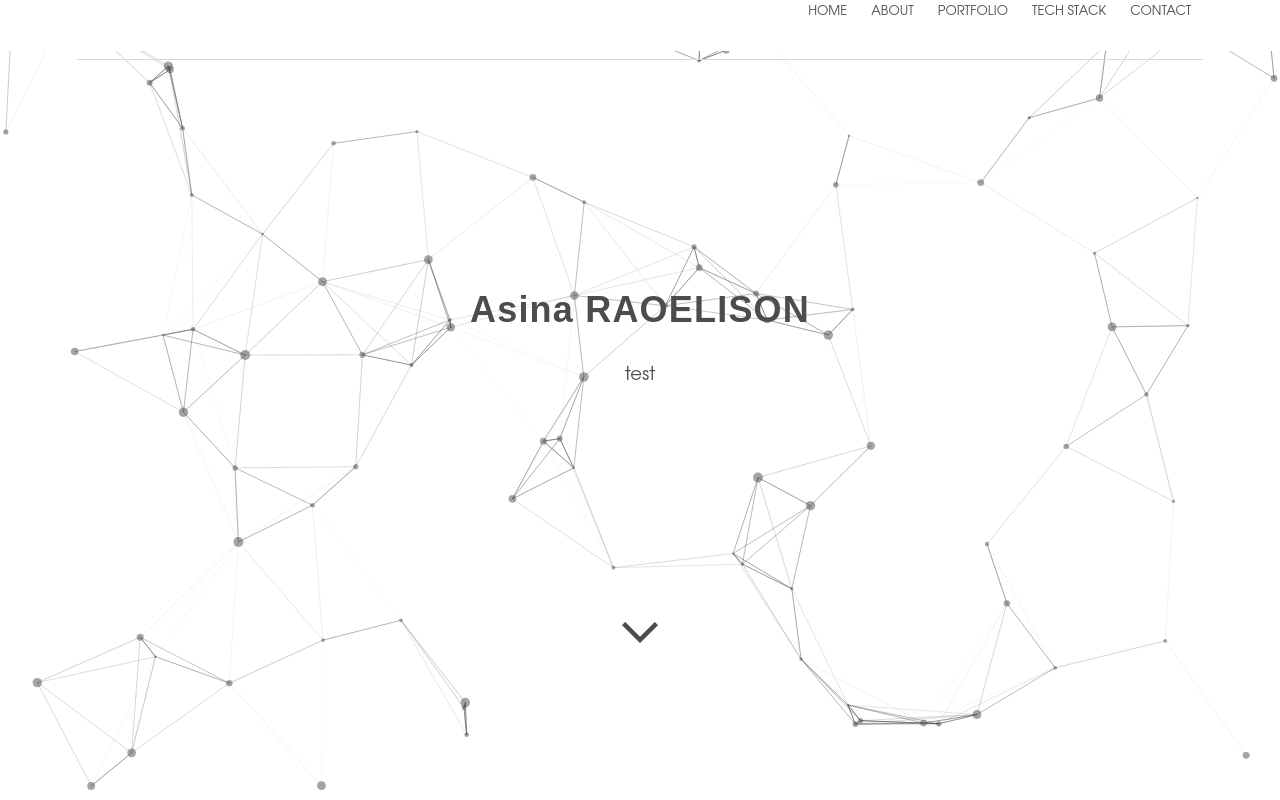
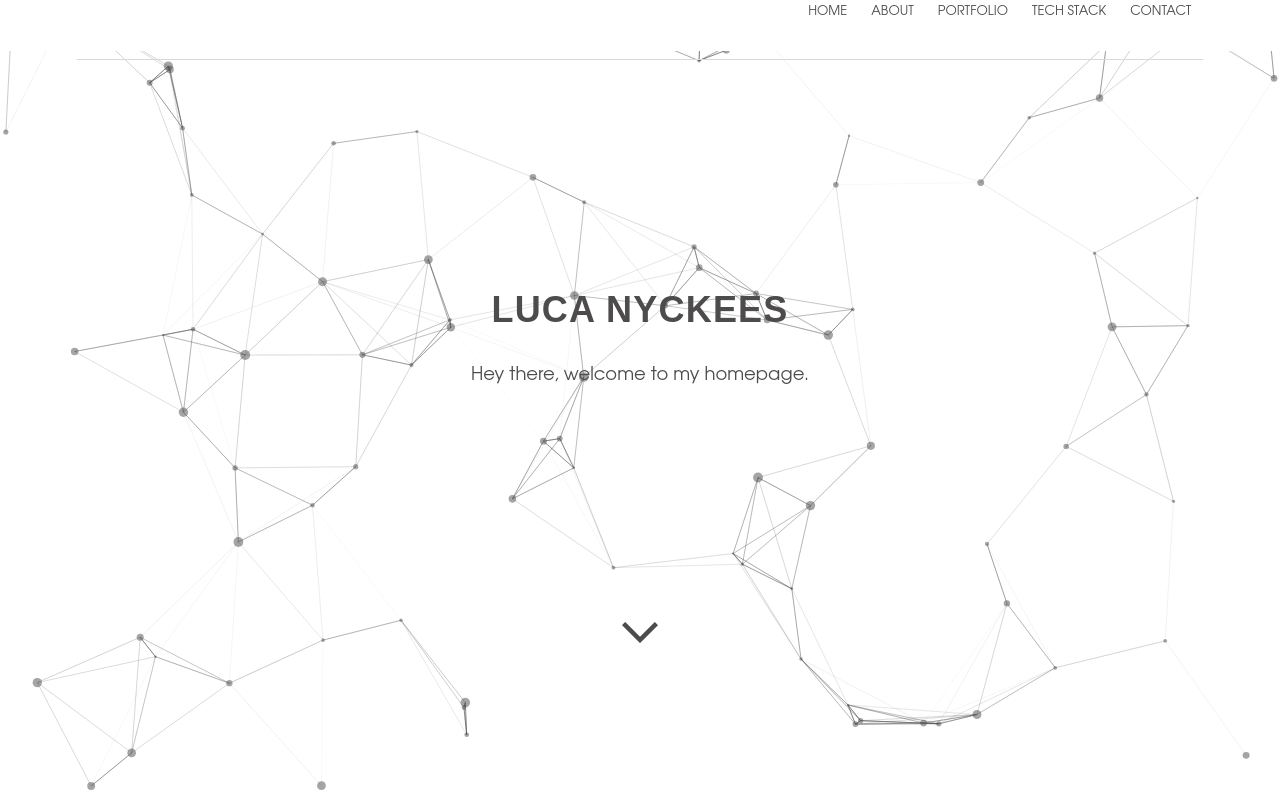
Before and after one commit to AsinaRaoelison/Asina_Raoelison.github.io, a React (Vite) app: page / in a window 1280 px wide. Shown: the top 800 px of the page. Built offline with nearby package versions, Linux system fonts and the light colour scheme; the HTML template or start-up script is replaced by a standard one.

Commit message:
modification3

```diff
--- a/src/components/Intro.tsx
+++ b/src/components/Intro.tsx
@@ -4,11 +4,11 @@ function Intro() {
   return (
     <div className="text-box" id='name-and-logo-text-box'>
       <h1 className='name-and-logo'>
-        Asina RAOELISON
+        LUCA NYCKEES
       </h1>
       {/* <img src={my_logo} alt="My Logo" className="logo" /> */}
       <p>
-        test
+        Hey there, welcome to my homepage.
       </p>
       <Link to="about" smooth={true} duration={500} id="from-top-to-about">
         <a id="start-expand" className="material-symbols-outlined bouncing">
```
